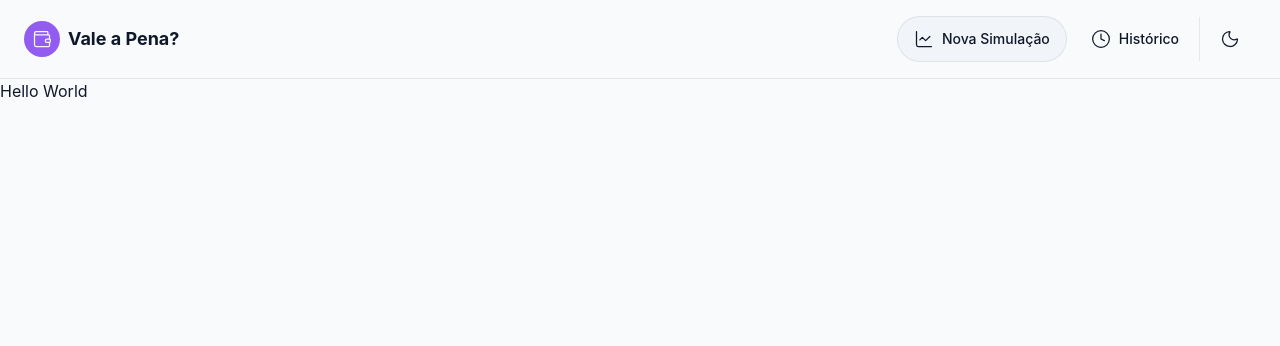
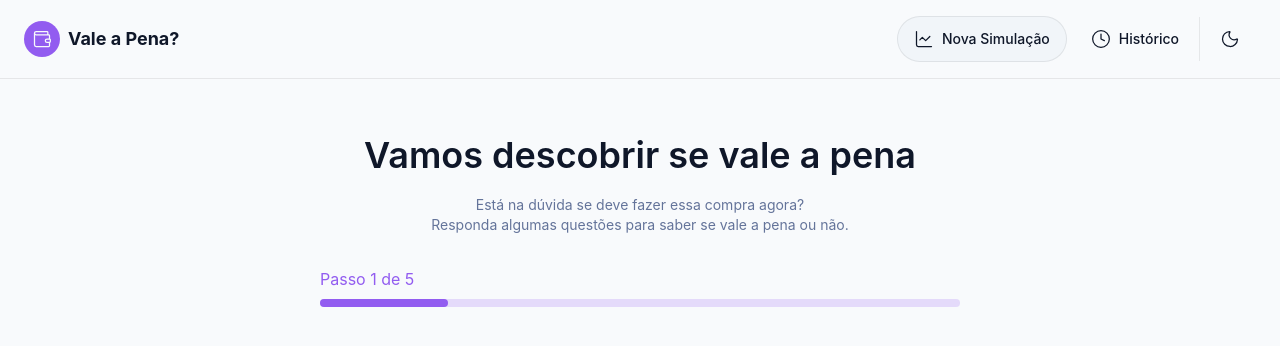
Before and after one commit to rodrigoularte/is-it-worth-it, a React (Vite) app: page / in a window 1280 px wide. Shown: the top 346 px of the page. Built offline with nearby package versions, Linux system fonts and the light colour scheme.

Commit message:
feat: create initial simulation page, with hero and progress bar

```diff
--- a/src/App.tsx
+++ /dev/null
@@ -1,9 +0,0 @@
-function App() {
-  return (
-    <>
-      <h1>Hello World</h1>
-    </>
-  );
-}
-
-export default App;
--- /dev/null
+++ b/src/components/simulation/ProgressBar.tsx
@@ -0,0 +1,24 @@
+interface ProgressBarProps {
+  currentStep: number;
+  totalSteps: number;
+}
+export default function ProgressBar({
+  currentStep,
+  totalSteps,
+}: ProgressBarProps) {
+  const progress = (currentStep / totalSteps) * 100;
+
+  return (
+    <div className="flex w-full flex-col gap-2">
+      <p className="text-primary text-sm sm:text-base">
+        Passo {currentStep} de {totalSteps}
+      </p>
+      <div className="bg-primary/20 h-2 w-full rounded-full">
+        <div
+          className="bg-primary h-full rounded-full transition-all duration-300"
+          style={{ width: `${progress}%` }}
+        />
+      </div>
+    </div>
+  );
+}
--- /dev/null
+++ b/src/components/simulation/SimulationForm.tsx
@@ -0,0 +1,9 @@
+import ProgressBar from "./ProgressBar";
+
+export default function SimulationForm() {
+  return (
+    <div className="w-full">
+      <ProgressBar currentStep={1} totalSteps={5} />
+    </div>
+  );
+}
--- /dev/null
+++ b/src/components/simulation/SimulationHero.tsx
@@ -0,0 +1,14 @@
+export default function SimulationHero() {
+  return (
+    <div className="mb-8 flex flex-col items-center gap-5">
+      <h1 className="text-foreground text-center text-3xl font-semibold sm:text-4xl">
+        Vamos descobrir se vale a pena
+      </h1>
+      <p className="text-muted-foreground text-center text-sm">
+        Está na dúvida se deve fazer essa compra agora?
+        <br />
+        Responda algumas questões para saber se vale a pena ou não.
+      </p>
+    </div>
+  );
+}
--- /dev/null
+++ b/src/pages/SimulationFormPage.tsx
@@ -0,0 +1,11 @@
+import SimulationForm from "@/components/simulation/SimulationForm";
+import SimulationHero from "@/components/simulation/SimulationHero";
+
+export default function SimulationFormPage() {
+  return (
+    <main className="mx-auto max-w-2xl px-4 py-10 sm:py-14">
+      <SimulationHero />
+      <SimulationForm />
+    </main>
+  );
+}
--- a/src/routes.tsx
+++ b/src/routes.tsx
@@ -1,13 +1,13 @@
 import { Route, Routes } from "react-router";
 
-import App from "./App";
 import Root from "./components/layout/Root";
+import SimulationFormPage from "./pages/SimulationFormPage";
 
 export default function AppRoutes() {
   return (
     <Routes>
       <Route path="/" element={<Root />}>
-        <Route index element={<App />} />
+        <Route index element={<SimulationFormPage />} />
       </Route>
     </Routes>
   );
```
